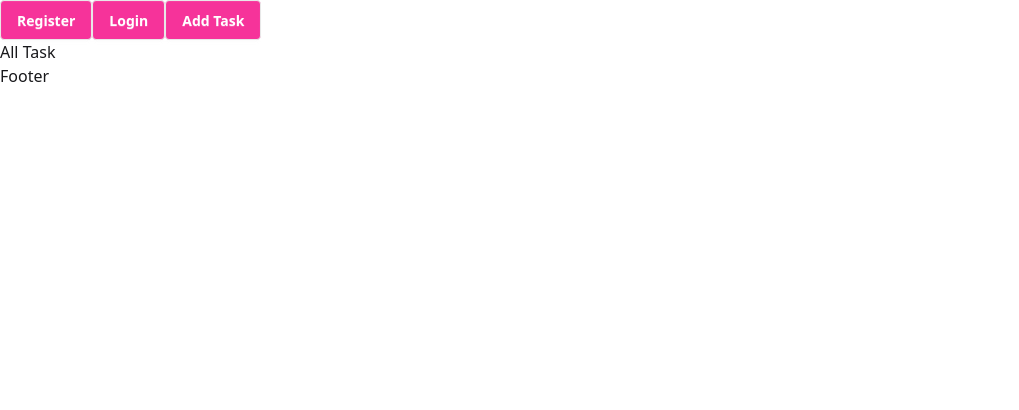
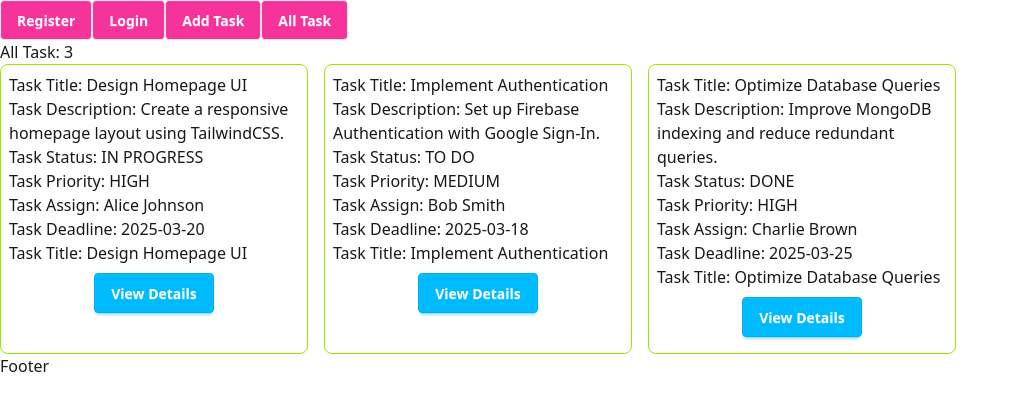
Before and after one commit to developernagor/comment-and-reactions, a React (Vite) app: page /all-task in a window 1280 px wide. Shown: the top 410 px of the page, without its empty margins (0-1019 px from the left). Built offline with nearby package versions, Linux system fonts and the light colour scheme.

Commit message:
Added All Task page and Single Task page

```diff
--- a/src/App.jsx
+++ b/src/App.jsx
@@ -5,6 +5,7 @@ import Register from "./components/Register"
 import Login from "./components/Login"
 import AddTask from "./pages/AddTask/AddTask"
 import AllTask from "./pages/AllTask/AllTask"
+import ViewDetails from "./pages/ViewDetails/ViewDetails"
 
 function App() {
 
@@ -17,6 +18,7 @@ function App() {
         <Route path="/register" element={<Register></Register>}></Route>
         <Route path="/login" element={<Login></Login>}></Route>
         <Route path="/all-task" element={<AllTask></AllTask>}></Route>
+        <Route path="/task/view-details" element={<ViewDetails></ViewDetails>}></Route>
         </Route>
       </Routes>
     </>
--- a/src/pages/AllTask/AllTask.jsx
+++ b/src/pages/AllTask/AllTask.jsx
@@ -1,9 +1,73 @@
 import React from 'react'
+import SingleTask from "../SingleTask/SingleTask"
+function AllTask() {
+  const sampleTasks = [
+    {
+      taskId:1,
+      taskTitle: "Design Homepage UI",
+      taskDescription: "Create a responsive homepage layout using TailwindCSS.",
+      taskDeadline: "2025-03-20",
+      taskStatus: "IN PROGRESS",
+      taskPriority: "HIGH",
+      taskFile: null,
+      taskAssign: "Alice Johnson",
+      comments: [
+        {
+          id: 1,
+          text: "Let's use a modern color palette.",
+          timestamp: "2025-03-10 14:35",
+          userName: "John Doe",
+          userPhoto: "https://via.placeholder.com/40",
+          reactions: { "Alice Johnson": "❤️" },
+        },
+      ],
+      reactions: { "John Doe": "👍" },
+    },
+    {
+      taskId:2,
+      taskTitle: "Implement Authentication",
+      taskDescription: "Set up Firebase Authentication with Google Sign-In.",
+      taskDeadline: "2025-03-18",
+      taskStatus: "TO DO",
+      taskPriority: "MEDIUM",
+      taskFile: null,
+      taskAssign: "Bob Smith",
+      comments: [],
+      reactions: {},
+    },
+    {
+      taskId:3,
+      taskTitle: "Optimize Database Queries",
+      taskDescription: "Improve MongoDB indexing and reduce redundant queries.",
+      taskDeadline: "2025-03-25",
+      taskStatus: "DONE",
+      taskPriority: "HIGH",
+      taskFile: null,
+      taskAssign: "Charlie Brown",
+      comments: [
+        {
+          id: 2,
+          text: "Queries are now 50% faster!",
+          timestamp: "2025-03-12 10:20",
+          userName: "Charlie Brown",
+          userPhoto: "https://via.placeholder.com/40",
+          reactions: { "John Doe": "😂" },
+        },
+      ],
+      reactions: { "Bob Smith": "👍" },
+    },
+  ];
 
-function AllTask() {
+
+
   return (
     <div>
-      All Task
+      All Task: {sampleTasks.length}
+      <div className='grid grid-cols-4 gap-4'>
+        {
+          sampleTasks.map(singleTask => <SingleTask key={singleTask.taskId} singleTask={singleTask}></SingleTask>)
+        }
+      </div>
     </div>
   )
 }
--- a/src/pages/SingleTask/SingleTask.jsx
+++ b/src/pages/SingleTask/SingleTask.jsx
@@ -1,9 +1,23 @@
 import React from 'react'
+import { Link } from 'react-router'
 
-function SingleTask() {
+function SingleTask({singleTask}) {
+  console.log(singleTask)
+
+
+
   return (
-    <div>
-      Single Task
+    <div className='p-2 border border-lime-400 rounded-lg'>
+      <h1>Task Title: {singleTask.taskTitle}</h1>
+      <h1>Task Description: {singleTask.taskDescription}</h1>
+      <h1>Task Status: {singleTask.taskStatus}</h1>
+      <h1>Task Priority: {singleTask.taskPriority}</h1>
+      <h1>Task Assign: {singleTask.taskAssign}</h1>
+      <h1>Task Deadline: {singleTask.taskDeadline}</h1>
+      <h1>Task Title: {singleTask.taskTitle}</h1>
+      <div className="task-details-btn text-center my-2">
+      <Link to="/task/view-details"><button className='btn btn-info text-white'>View Details</button></Link>
+      </div>
     </div>
   )
 }
--- /dev/null
+++ b/src/pages/ViewDetails/ViewDetails.jsx
@@ -0,0 +1,11 @@
+import React from 'react'
+
+function ViewDetails() {
+  return (
+    <div>
+      View Details
+    </div>
+  )
+}
+
+export default ViewDetails
--- a/src/shared/Navbar.jsx
+++ b/src/shared/Navbar.jsx
@@ -7,6 +7,7 @@ function Navbar() {
       <Link to="/register"><button className='btn bg-pink-500 text-white'>Register</button></Link>
       <Link to="/login"><button className='btn bg-pink-500 text-white'>Login</button></Link>
       <Link to="/add-task"><button className='btn bg-pink-500 text-white'>Add Task</button></Link>
+      <Link to="/all-task"><button className='btn bg-pink-500 text-white'>All Task</button></Link>
     </div>
   )
 }
```
